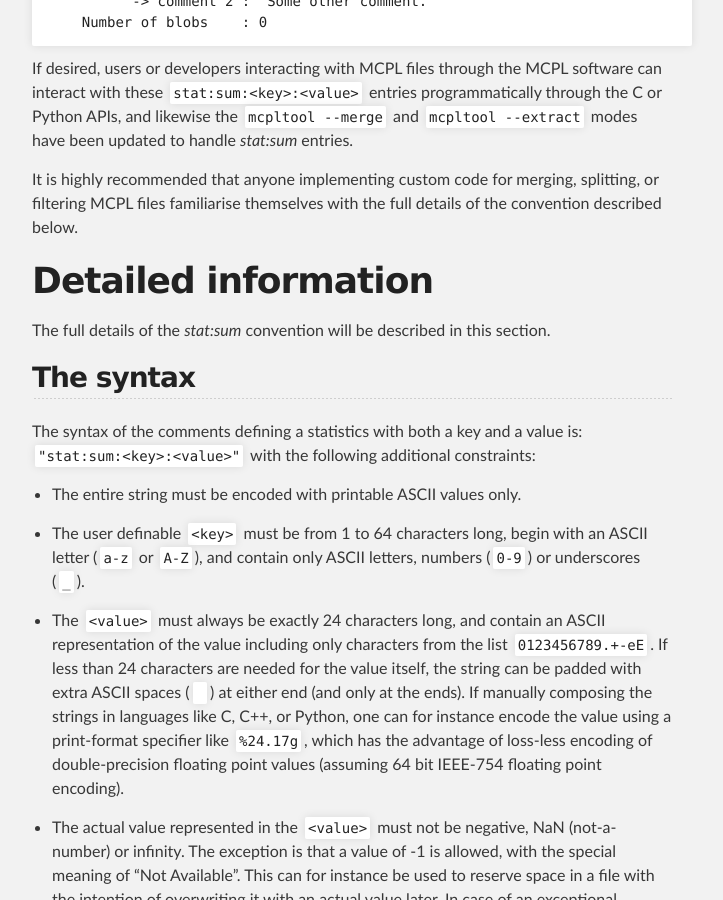
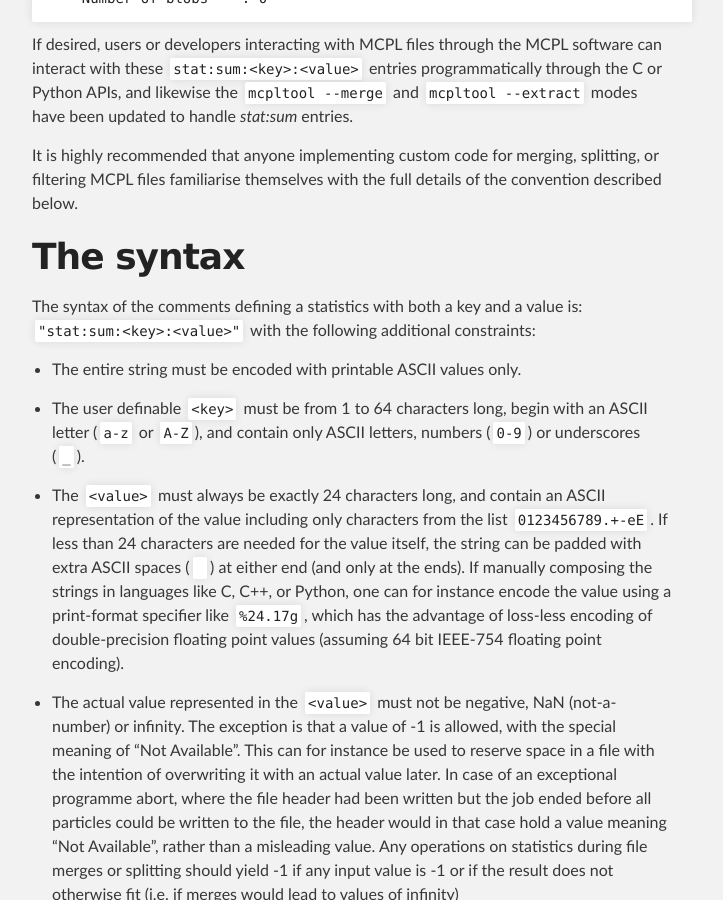
Before and after one commit to mctools/mcpl, a Jekyll site: the page built from format_statsum.md, in a window 1280 px wide and 900 px high, scrolled down 1711 px. Shown: the whole window, without its empty margins (288-1011 px from the left). Built offline with Jekyll 4.4.1, drawn with Linux system fonts in a browser that asks for light colours.

Commit message:
Work on new format and stat:sum page

```diff
--- a/format_statsum.md
+++ b/format_statsum.md
@@ -54,11 +54,7 @@ If desired, users or developers interacting with MCPL files through the MCPL sof
 
 It is highly recommended that anyone implementing custom code for merging, splitting, or filtering MCPL files familiarise themselves with the full details of the convention described below.
 
-# Detailed information
-
-The full details of the *stat:sum* convention will be described in this section.
-
-## The syntax
+# The syntax
 
 The syntax of the comments defining a statistics with both a key and a value is: `"stat:sum:<key>:<value>"` with the following additional constraints:
 
@@ -72,13 +68,13 @@ The syntax of the comments defining a statistics with both a key and a value is:
 
 * In addition to `stat:sum:...` entries, all entries starting with the string `stat:` are reserved for future usage. Thus, it is for now recommended that software dealing with MCPL files will prevent people from creating comments starting with `stat:`, except if it is a `stat:sum:<key>:value` entry compliant with the syntax defined above.
 
-## Software support
+# Software support
 
 The MCPL software release supports the *stat:sum* convention starting with release 2.1.0.  Earlier releases will simply treat the *stat:sum* entries as any other comment in the MCPL header, which will often be OK, but might not be (e.g. when merging files). For consistency, it is recommended that applications modify their software dependency list to require at least version 2.1.0 of the MCPL software release.
 
 When using MCPL release 2.1.0 or later, built-in operations like file merging automatically update *stat:sum* values when it is unambiguous how they should be updated. In case of ambiguities (e.g. when splitting files), values are set to -1 to be conservative. Additionally, C and Python APIs allow interaction with *stat:sum* values through keys and values directly, rather than having to manually encode or decode `stat:sum:<key>:<value>` comments. In the following, the *stat:sum* support in the MCPL software APIs will be briefly discussed.
 
-### Python API
+## Python API
 
 The `MCPLFile` objects in the Python API now have `.stat_sum` properties, which are dictionaries of `(key,value)` pairs:
 
@@ -91,7 +87,7 @@ The `MCPLFile` objects in the Python API now have `.stat_sum` properties, which
 
 Note that values of -1.0 in the actual `stat:sum:<key>:<value>` comments in the data, are translated into `None` in the Python interface.
 
-### C API
+## C API
 
 The C API gains three new functions:
 
@@ -109,13 +105,13 @@ SomIf the value of the statistics is not known initially (e.g. if the size of a
 
 Finally, the function `mcpl_hdr_scale_stat_sums` is intended for usage by people who might be implementing custom editing, filtering or splitting of files via the C API (normally in conjunction with the `mcpl_transfer_metadata` function). If simply filtering based upon particle properties (e.g. picking only certain particle types or energies), this is typically not needed. But if somehow splitting a file or otherwise selecting particles based on their position in the file (e.g. if producing a file containing the first N particles of another file), the *stat:sum* values in the new file should probably be reduced somehow, and this can be done with the `mcpl_hdr_scale_stat_sums` function. If in doubt, invoking `mcpl_hdr_scale_stat_sums` with a value of -1 ensures that the output file will at least not contain any misleading numbers.
 
-### Command-line API
+## Command-line API
 
 As the new *stat:sum* values are encoded in MCPL comments, it is trivially true that `mcpltool`, `pymcpltool`, or any other custom tool showing such comments will show the *stat:sum* values as well.
 
 Additionally, the `mcpltool --extract` mode has been updated to properly deal with stat:sum's. Specifically, it will leave them unaltered if only using the `-p` flag to extract particles of a particular type. However, if using the `-l` and `-s` flags to extract particles based on position in the file, the `mcpltool` code will conservatively set all *stat:sum* values in the resulting file to -1 (meaning *Not Available*). This is done since the generic MCPL code can not possibly know with certainty how to calculate the new values.
 
-## Guidelines for custom code
+# Guidelines for custom code
 
 Depending on the scenario, code dealing with MCPL file may or may not have to be updated in order to properly deal with the new `stat:sum:...` entries:
 
```
